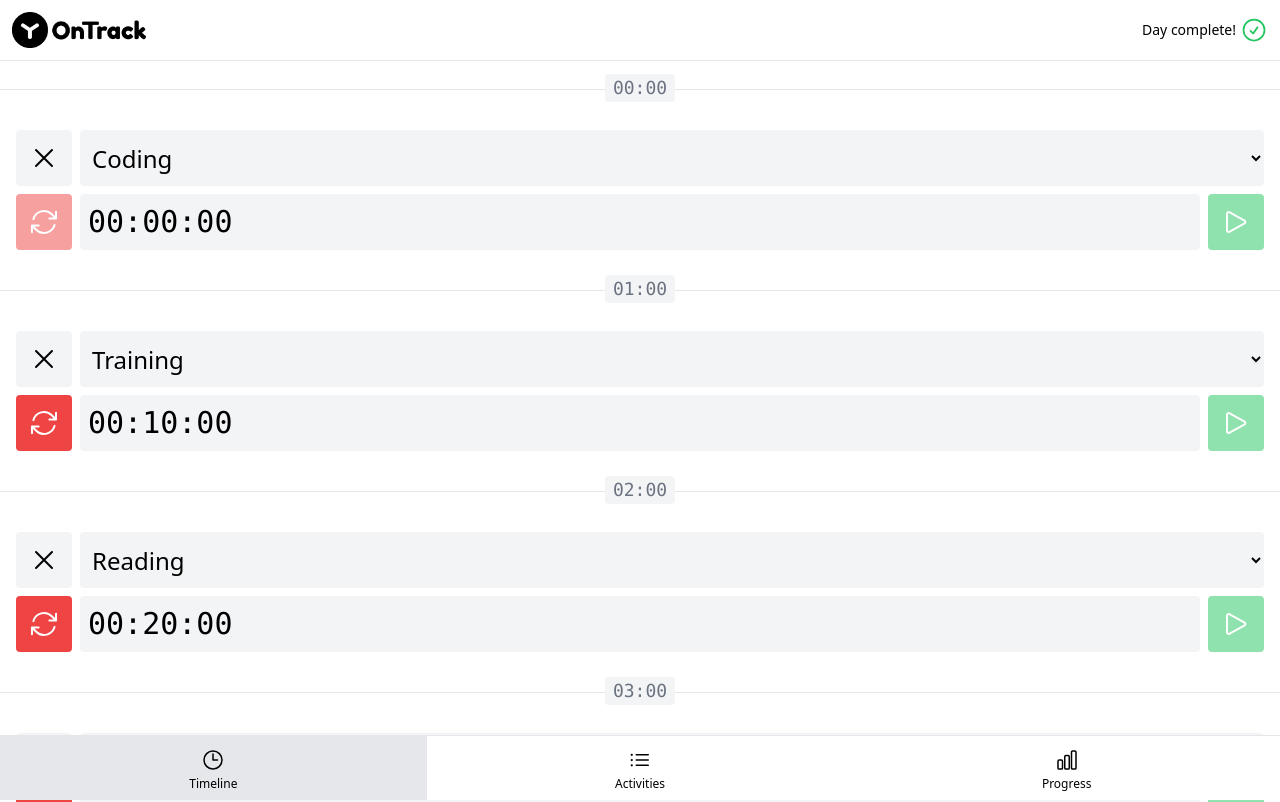
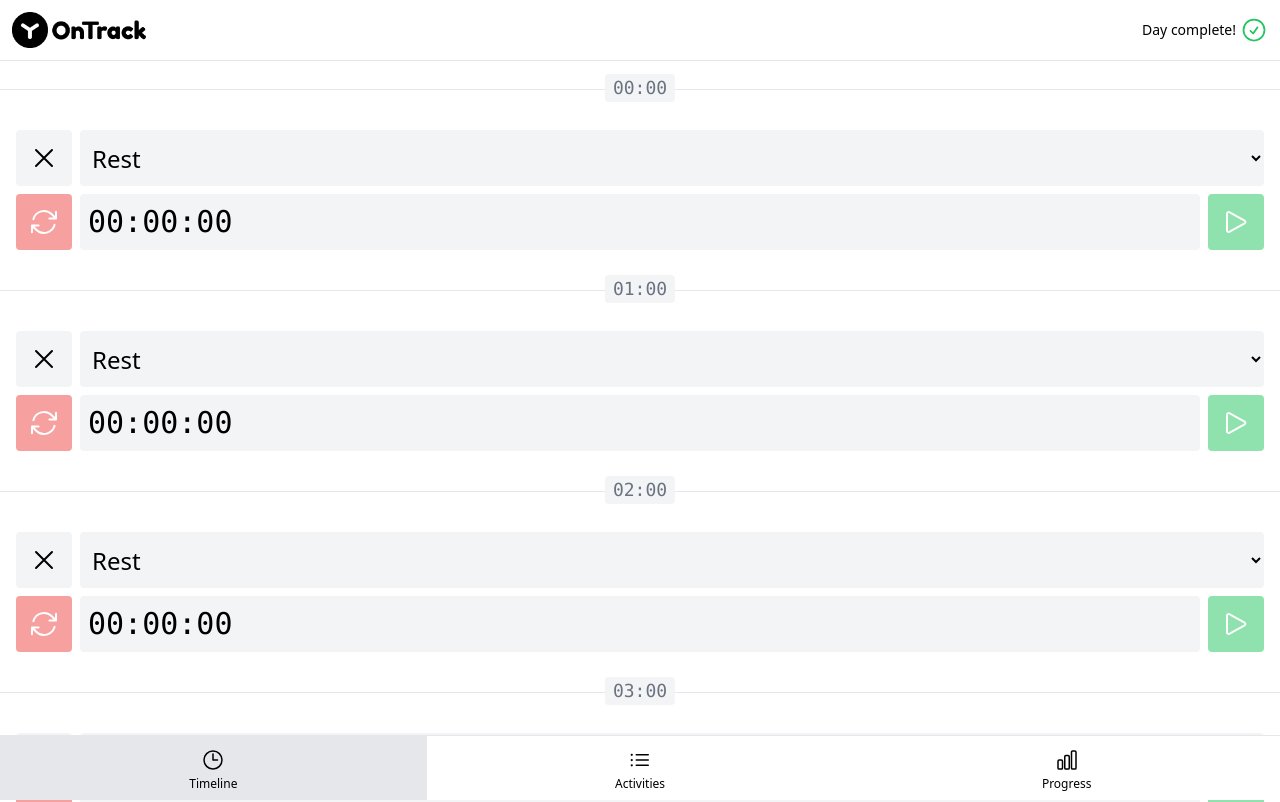
Before and after one commit to Natalina-Yarosh/tracking, a Vue app: page /#timeline in a window 1280 px wide. Shown: the top 802 px of the page. Built offline with nearby package versions, Linux system fonts and the light colour scheme.

Commit message:
Заполнение шкалы прогресса

```diff
--- a/src/activities.js
+++ b/src/activities.js
@@ -1,6 +1,7 @@
 import { computed, ref } from 'vue'
 import { id } from '@/functions.js'
-import { SECONDS_IN_HOUR } from '@/constants.js'
+import { getTotalActivitySeconds } from '@/timeline-items.js'
+import { HUNDRED_PERCENT } from '@/constants.js'
 
 export const activities = ref(generateActivities())
 export const trackedActivities = computed(() =>
@@ -21,15 +22,15 @@
   activities.value.splice(activities.value.indexOf(activity), 1)
 }
 
-export function setActivitySecondsToComplete(activity, secondsToComplete) {
-  activity.secondsToComplete = secondsToComplete || 0
+export function getActivityProgress (activity){
+  return Math.floor((getTotalActivitySeconds(activity) * HUNDRED_PERCENT) / activity.secondsToComplete)
 }
 
 function generateActivities() {
   return ['Coding', 'Training', 'Reading'].map((name, hour) => ({
     id: id(),
     name,
-    secondsToComplete: hour * SECONDS_IN_HOUR,
+    secondsToComplete: 15 * 60 // hour * SECONDS_IN_HOUR,
   }))
 }
 
--- a/src/components/ProgressItem.vue
+++ b/src/components/ProgressItem.vue
@@ -1,10 +1,15 @@
 <script setup>
+import {computed} from 'vue'
+import { getActivityProgress } from '@/activities.js'
+
 const props = defineProps(['index', 'activity'])
 const color = ['red', 'yellow', 'blue', 'green'][props.index]
-const progress = [10, 50, 70, 100][props.index]
+// const progress = [10, 50, 70, 100][props.index]
 const timeProgress = ['03:00 / 30:00', '15:00 / 30:00', '21:00 / 30:00', '30:00 / 30:00'][
   props.index
 ]
+
+const progress = computed(() => getActivityProgress(props.activity))
 </script>
 
 <template>
--- a/src/components/TimelineStopwatch.vue
+++ b/src/components/TimelineStopwatch.vue
@@ -24,6 +24,7 @@
 
 const seconds = ref(props.timelineItem.activitySeconds)
 const isRunning = ref(false)
+const temp = 120
 
 const isStartButtonDisabled = props.timelineItem.hour !== currentHour()
 
@@ -35,7 +36,7 @@
 function start() {
   isRunning.value = setInterval(() => {
     updateTimelineItem(props.timelineItem, {
-      activitySeconds: props.timelineItem.activitySeconds + 1,
+      activitySeconds: props.timelineItem.activitySeconds + temp,
     })
 
     seconds.value++
@@ -52,7 +53,7 @@
   stop()
 
   updateTimelineItem(props.timelineItem, {
-    activitySeconds: props.timelineItem.activitySeconds - seconds.value,
+    activitySeconds: props.timelineItem.activitySeconds - seconds.value * temp,
   })
 
   seconds.value = 0
--- a/src/constants.js
+++ b/src/constants.js
@@ -20,6 +20,8 @@
   },
 ]
 
+
+
 export const MINUTES_IN_HOUR = 60
 export const SECONDS_IN_MINUTE = 60
 export const SECONDS_IN_HOUR = MINUTES_IN_HOUR * SECONDS_IN_MINUTE
@@ -41,3 +43,4 @@
 ]
 
 export const PERIOD_SELECT_OPTIONS = generatePeriodSelectOptions()
+export const HUNDRED_PERCENT = 100
--- a/src/timeline-items.js
+++ b/src/timeline-items.js
@@ -24,8 +24,8 @@
 function generateTimelineItems() {
   return [...Array(HOURS_IN_DAY).keys()].map((hour) => ({
     hour,
-    activityId: [0, 1, 2, 3, 4].includes(hour) ? activities.value[hour % 3].id : null,
-    activitySeconds: [0, 1, 2, 3, 4].includes(hour) ? hour * 600 : 0,
+    activityId: null, // [0, 1, 2, 3, 4].includes(hour) ? activities.value[hour % 3].id : null,
+    activitySeconds: 0 //[0, 1, 2, 3, 4].includes(hour) ? hour * 600 : 0,
   }))
 }
 
```
